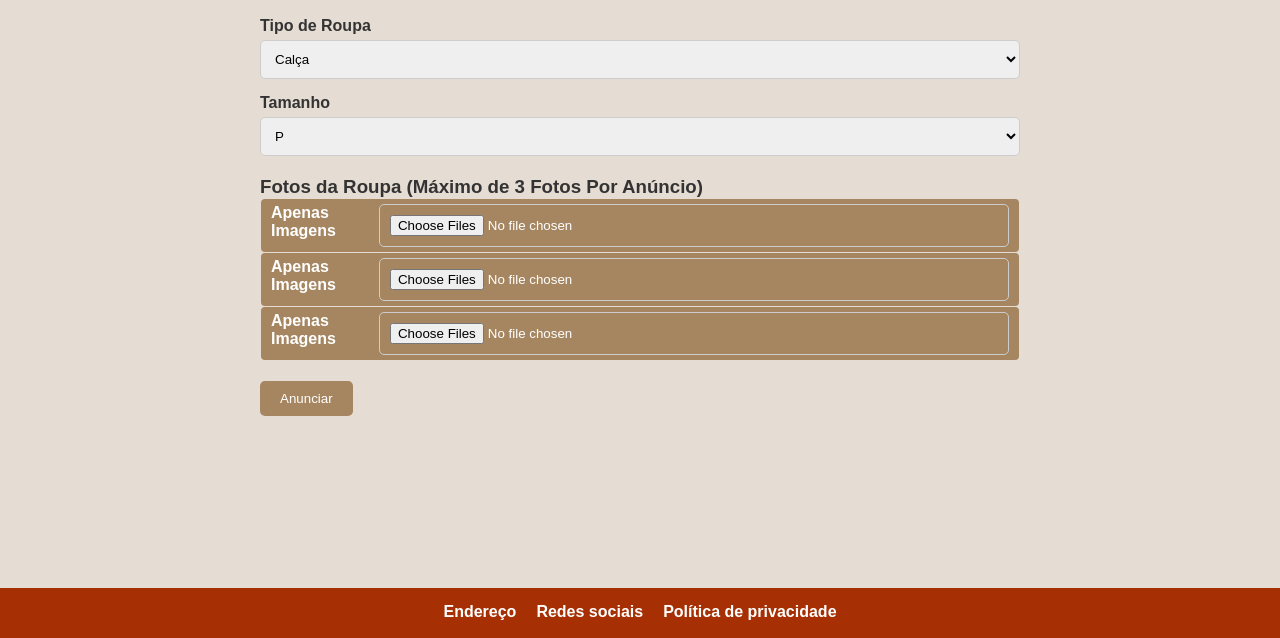
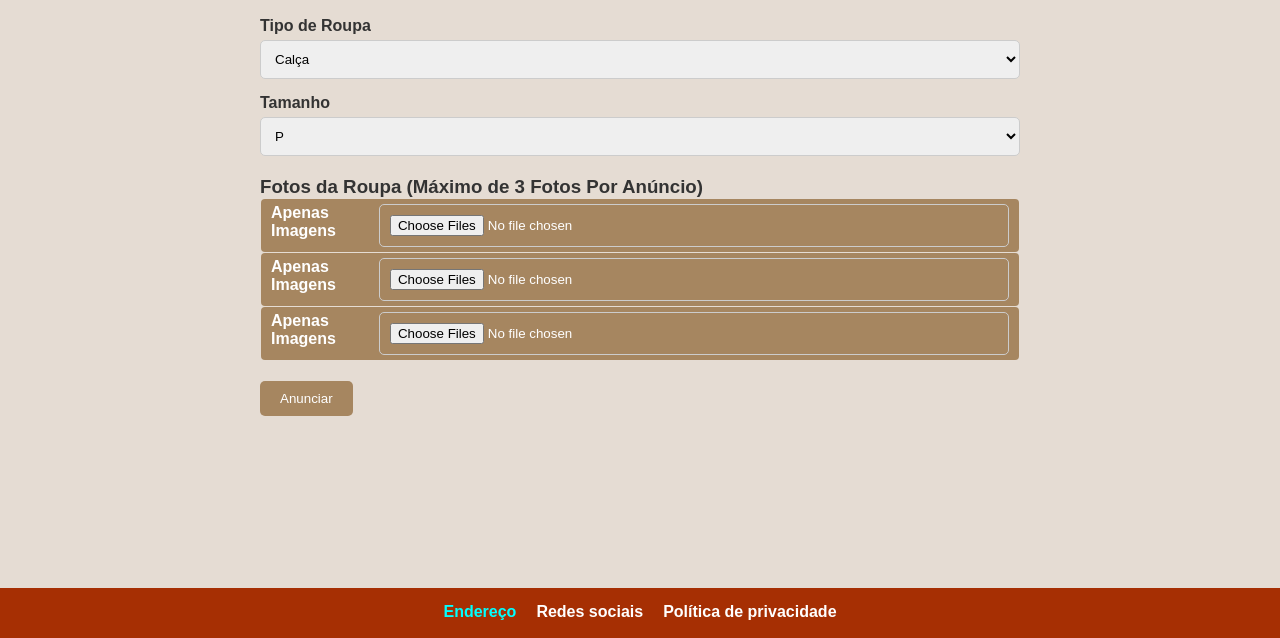
Before and after one commit to joao626/Projeto_integrador_Doe, a website: page html/doador/cadastroItens.html in a window 1280 px wide. In both pictures the pointer is over the link "Endereço". Shown: the part 162-800 px from the top of the page. Drawn offline with Linux system fonts and the light colour scheme.

Commit message:
alteração no footer css

```diff
--- a/css/cadastroItens.css
+++ b/css/cadastroItens.css
@@ -134,6 +134,6 @@ button:hover {
     transition: color 0.3s;
 }
 
-/* .footer-links a:hover {
-    color: #A68660;
-} */
+.footer-links a:hover {
+    color: aqua;
+}
```
